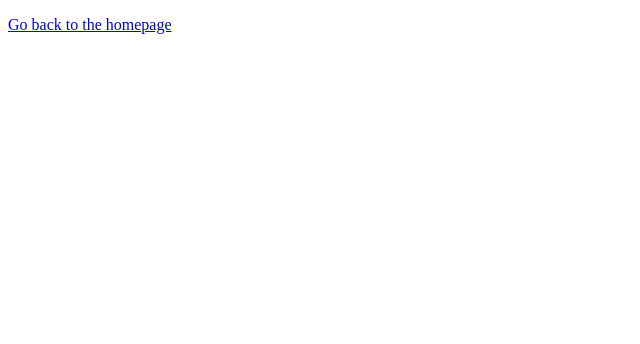
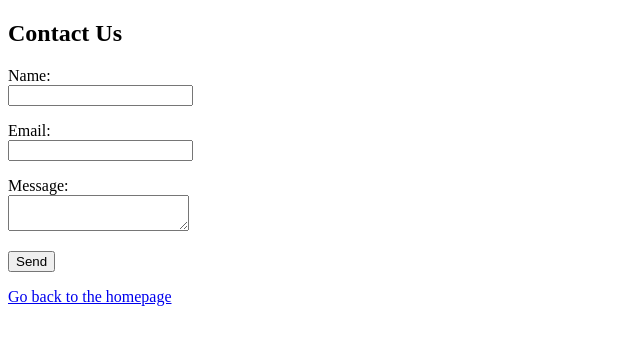
Before and after one commit to jonzfisher/councilmark, a Gatsby site: page /contact in a window 1280 px wide. Shown: the whole page, without its empty margins (0-640 px from the left). Built offline with nearby package versions, Linux system fonts and the light colour scheme; Gatsby itself is replaced by a stand-in of ours.

Commit message:
add contact form

```diff
--- a/src/pages/contact.js
+++ b/src/pages/contact.js
@@ -1,11 +1,47 @@
 import React from 'react'
 import Link from 'gatsby-link'
+import styled from 'styled-components'
+
+const StyledLabel = styled.p`
+  margin-bottom: 0;
+`
 
 const ContactPage = () => (
   <div>
-    <p></p>
-
-    <Link to="/">Go back to the homepage</Link>
+    <h2>Contact Us</h2>
+    <form name="contact" netlify-honeypot="bot-field" method="POST" netlify>
+      <p style={{ display: 'none' }}>
+        <label>Don’t fill this out if you're human:
+          <input name="bot-field" />
+        </label>
+      </p>
+      <p>
+        <label>
+          <StyledLabel>Name:</StyledLabel>
+          <input type="text" name="name" />
+        </label>
+      </p>
+      <p>
+        <label>
+          <StyledLabel>Email:</StyledLabel>
+          <input type="email" name="email" />
+        </label>
+      </p>
+      <p>
+        <label>
+          <StyledLabel>Message:</StyledLabel>
+          <textarea name="message"></textarea>
+        </label>
+      </p>
+      <p>
+        <button type="submit">
+          Send
+        </button>
+      </p>
+    </form>
+    <Link to="/">
+      Go back to the homepage
+    </Link>
 
   </div>
 )
```
